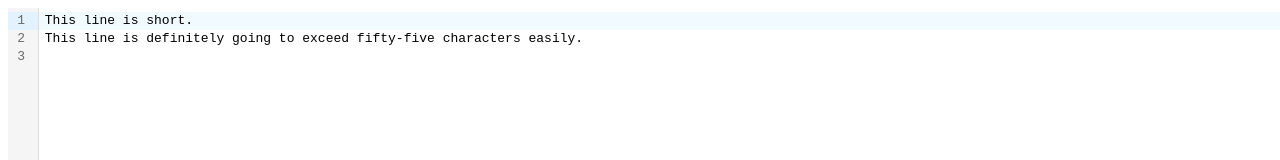
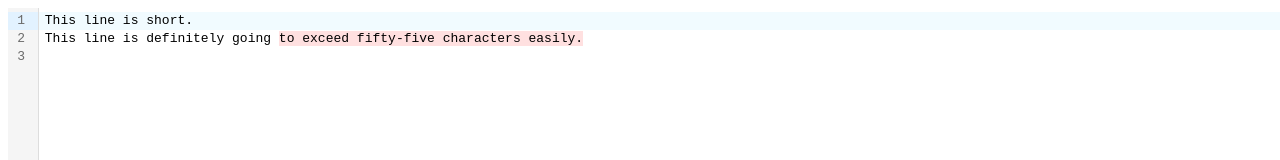
Before and after one commit to weiying-chen/sub, a React (Vite) app: page / in a window 1280 px wide. Shown: the top 160 px of the page. Built offline with nearby package versions, Linux system fonts and the light colour scheme.

Commit message:
Remove line wrapping

```diff
--- a/src/App.tsx
+++ b/src/App.tsx
@@ -8,7 +8,7 @@ export default function App() {
       'This line is definitely going to exceed fifty-five characters easily.\n'
   )
 
-  const extensions = useMemo(() => [overflowRule("10")], [])
+  const extensions = useMemo(() => [overflowRule(30)], [])
 
   return (
     <div style={{ width: '100vw', height: '100vh' }}>
@@ -17,7 +17,7 @@ export default function App() {
         onChange={setValue}
         height="100vh"
         width="100vw"
-        basicSetup={{ lineWrapping: true, drawSelection: false }}
+        basicSetup={{ drawSelection: false }}
         extensions={extensions}
       />
     </div>
```
